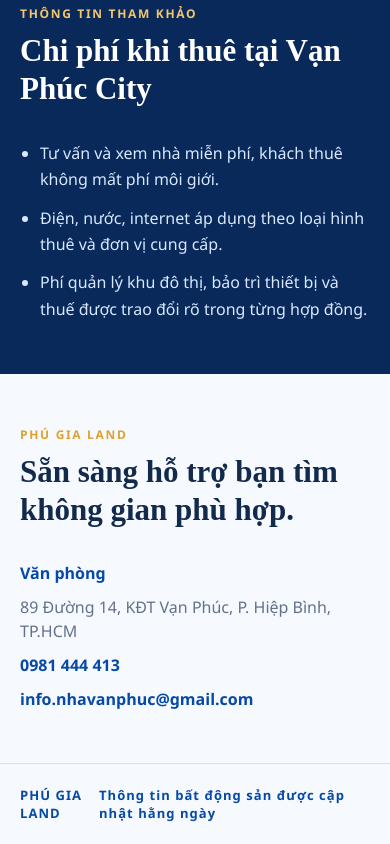
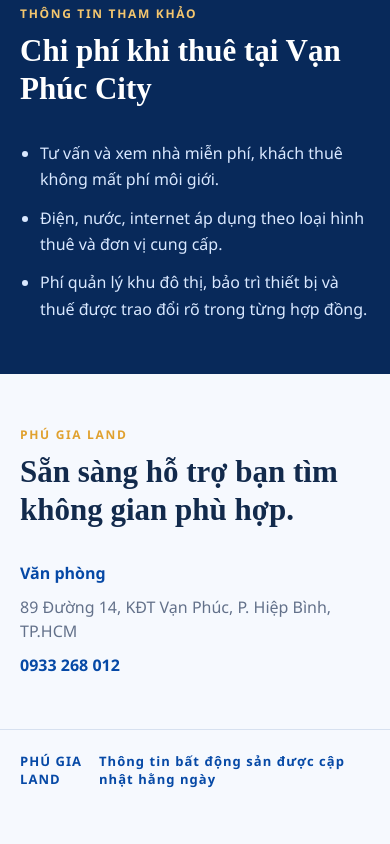
Before and after one commit to huuphu270199-peter/phugialand-app, a website: page public.html in a window 390 px wide. Shown: the part 2251-3095 px from the top of the page. After the commit the page ends 3061 px from the top, so only its background shows below. Drawn offline with Linux system fonts and the light colour scheme; no server answers.

Commit message:
Update public contact phone

```diff
--- a/public.html
+++ b/public.html
@@ -43,7 +43,7 @@
       <ol class="reason-list"><li><b>01</b><span>Địa thế kết nối thuận tiện</span></li><li><b>02</b><span>Không gian ven sông hài hòa</span></li><li><b>03</b><span>Tiềm năng giá trị dài hạn</span></li><li><b>04</b><span>Tiện ích nội khu đầy đủ</span></li><li><b>05</b><span>Môi trường sống xanh riêng biệt</span></li><li><b>06</b><span>Quy mô đô thị sinh thái</span></li></ol>
     </section>
     <section class="cost-band" aria-labelledby="cost-title"><div><p class="eyebrow">THÔNG TIN THAM KHẢO</p><h2 id="cost-title">Chi phí khi thuê tại Vạn Phúc City</h2></div><ul><li>Tư vấn và xem nhà miễn phí, khách thuê không mất phí môi giới.</li><li>Điện, nước, internet áp dụng theo loại hình thuê và đơn vị cung cấp.</li><li>Phí quản lý khu đô thị, bảo trì thiết bị và thuế được trao đổi rõ trong từng hợp đồng.</li></ul></section>
-    <section class="contact-band" aria-labelledby="contact-title"><div><p class="eyebrow">PHÚ GIA LAND</p><h2 id="contact-title">Sẵn sàng hỗ trợ bạn tìm không gian phù hợp.</h2></div><address><strong>Văn phòng</strong><span>89 Đường 14, KĐT Vạn Phúc, P. Hiệp Bình, TP.HCM</span><a href="tel:0981444413">0981 444 413</a><a href="mailto:info.nhavanphuc@gmail.com">info.nhavanphuc@gmail.com</a></address></section>
+    <section class="contact-band" aria-labelledby="contact-title"><div><p class="eyebrow">PHÚ GIA LAND</p><h2 id="contact-title">Sẵn sàng hỗ trợ bạn tìm không gian phù hợp.</h2></div><address><strong>Văn phòng</strong><span>89 Đường 14, KĐT Vạn Phúc, P. Hiệp Bình, TP.HCM</span><a href="tel:0933268012">0933 268 012</a></address></section>
   </main>
   <footer><span>PHÚ GIA LAND</span><span>Thông tin bất động sản được cập nhật hằng ngày</span></footer>
   <script src="public.js?v=24"></script>
```
